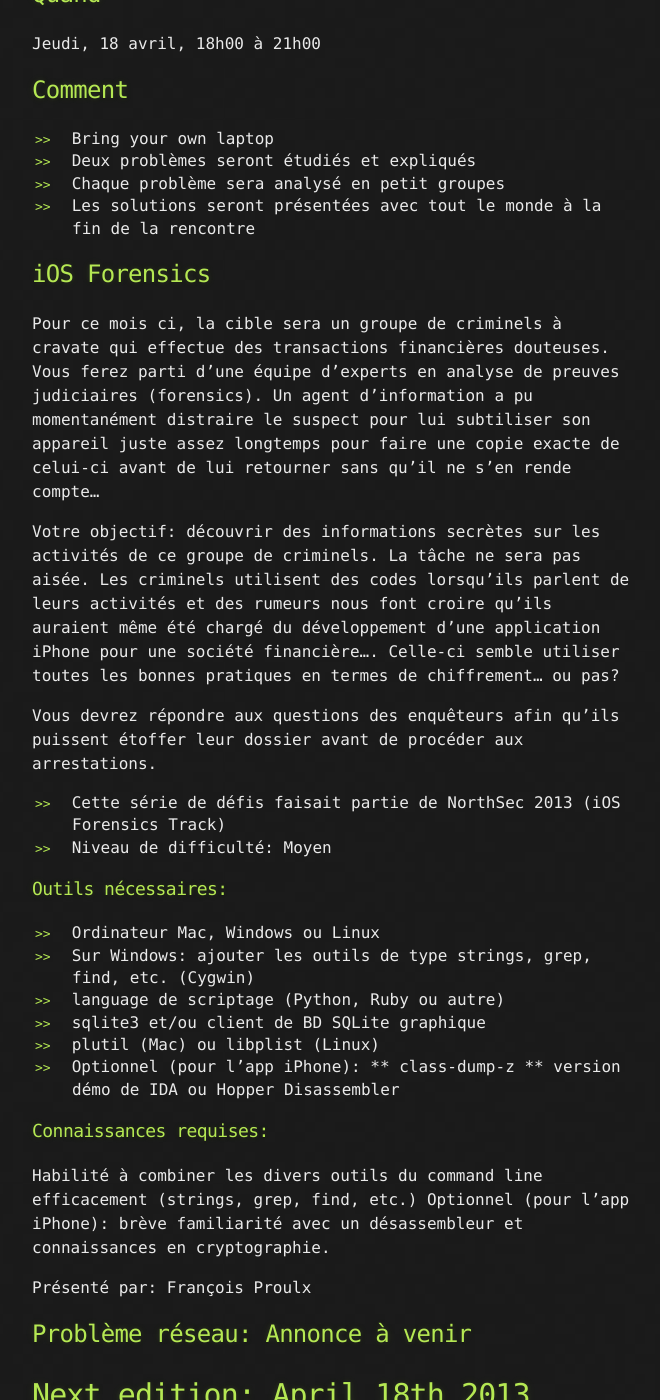
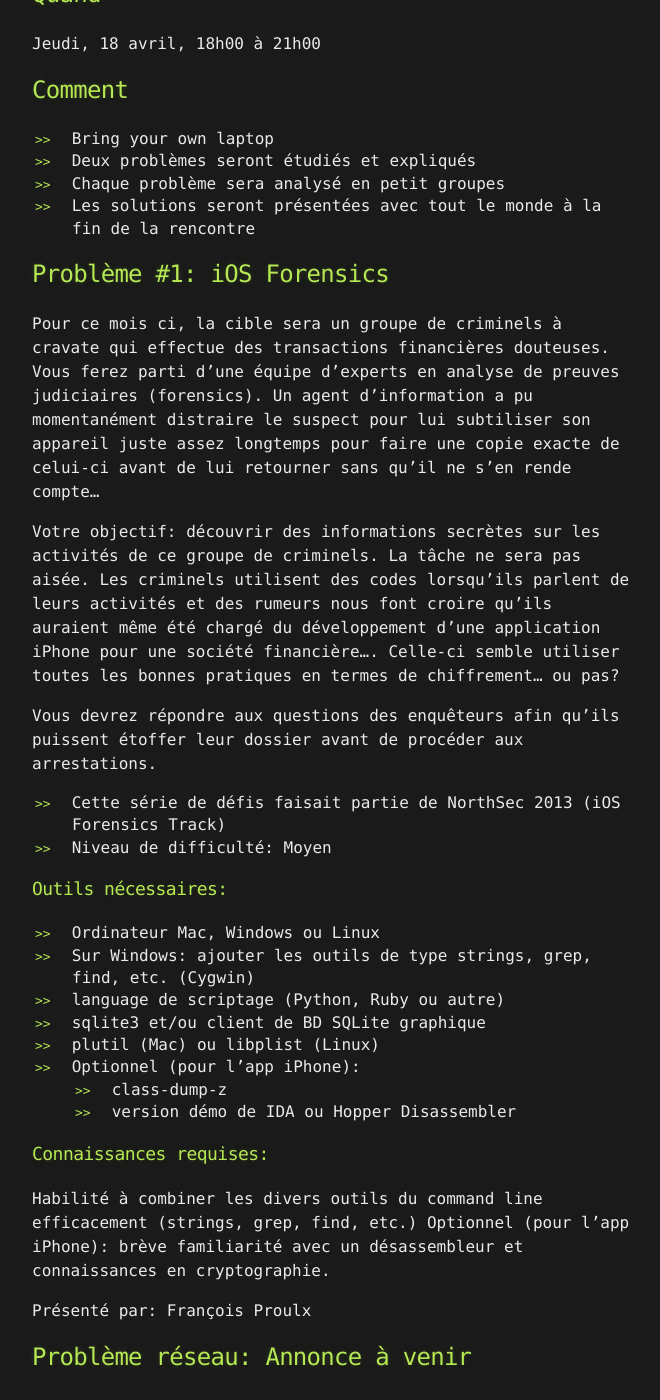
Before and after one commit to montrehack/montrehack.github.com, a Jekyll site: the page built from index.md, in a window 1280 px wide and 1400 px high, scrolled down 945 px. Shown: the whole window, without its empty margins (308-968 px from the left). Built offline with Jekyll 4.4.1, drawn with Linux system fonts in a browser that asks for light colours; Markdown is read by kramdown in place of the engine named in the settings; comment, search, counter and statistics services are not loaded; some of the changed text lies outside the part shown.

Commit message:
small fixes (bullets, spacing, proper header)

```diff
--- a/index.md
+++ b/index.md
@@ -24,7 +24,7 @@ Jeudi, 18 avril, 18h00 à 21h00
 * Chaque problème sera analysé en petit groupes
 * Les solutions seront présentées avec tout le monde à la fin de la rencontre
 
-## iOS Forensics
+## Problème #1: iOS Forensics
 Pour ce mois ci, la cible sera un groupe de criminels à cravate qui effectue des transactions financières douteuses. Vous ferez parti d'une équipe d'experts en analyse de preuves judiciaires (forensics). Un agent d'information a pu momentanément distraire le suspect pour lui subtiliser son appareil juste assez longtemps pour faire une copie exacte de celui-ci avant de lui retourner sans qu'il ne s'en rende compte...
 
 Votre objectif: découvrir des informations secrètes sur les activités de ce groupe de criminels. La tâche ne sera pas aisée. Les criminels utilisent des codes lorsqu'ils parlent de leurs activités et des rumeurs nous font croire qu'ils auraient même été chargé du développement d'une application iPhone pour une société financière.... Celle-ci semble utiliser toutes les bonnes pratiques en termes de chiffrement... ou pas?
@@ -41,8 +41,8 @@ Vous devrez répondre aux questions des enquêteurs afin qu'ils puissent étoffe
 * sqlite3 et/ou client de BD SQLite graphique
 * plutil (Mac) ou libplist (Linux)
 * Optionnel (pour l'app iPhone):
-** class-dump-z
-** version démo de IDA ou Hopper Disassembler
+    * class-dump-z
+    * version démo de IDA ou Hopper Disassembler
 
 ### Connaissances requises:
 Habilité à combiner les divers outils du command line efficacement (strings, grep, find, etc.)
@@ -71,14 +71,14 @@ Thursday, April 18th. 6:00 to 9:00 pm
 * Small groups of people can work on each challenge
 * Solutions to each challenge will be presented to everyone at the end of the event
 
-## iOS Forensics
+## Problem #1: iOS Forensics
 This month, the target is a group of white collar criminals involved in shady financial transactions.  You will be part of a team of forensics experts.  One of your agent was able to distract one of the suspects to steal his mobile phone, just long enough to get an exact copy of the filesystem.
 
 Your objective is to discover secret information related to the activities of this group of criminals.  The task will not be easy.  The criminals use code words when discussing business.  The rumor has it that were also involved in developping an iPhone application for a financial institution...  The application seems to be programmed following the best cryptographic standards, or is it?
 
 You will have to answer questions from the investigators to help them prepare their file on this criminal group.
 
-*  This set of challenges has been created for NorthSec 2013 (iOS Forensics Track).
+* This set of challenges has been created for NorthSec 2013 (iOS Forensics Track).
 * Difficulty level: Medium
 
 ### Needed Tools
@@ -88,8 +88,8 @@ You will have to answer questions from the investigators to help them prepare th
 * sqlite3 and/or GUI for sqlite
 * plutil (Mac) or libplist (Linux)
 * Optionnal (for the iPhone app):
-** class-dump-z
-** demo version of IDA or Hopper Disassembler
+    * class-dump-z
+    * demo version of IDA or Hopper Disassembler
 
 ### Required knowledge
 * Hability to combine various command line tools (strings, grep, find, etc).
```
